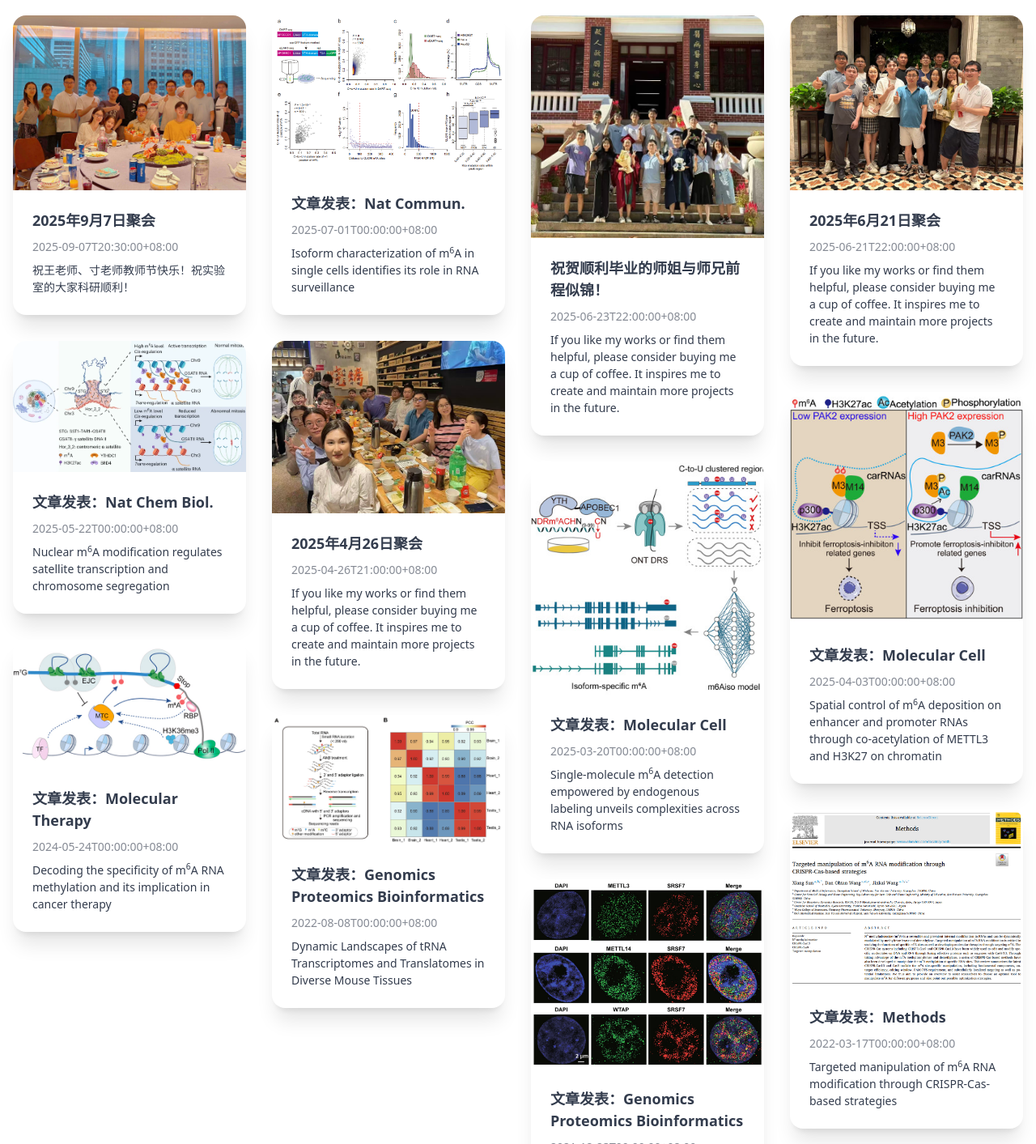
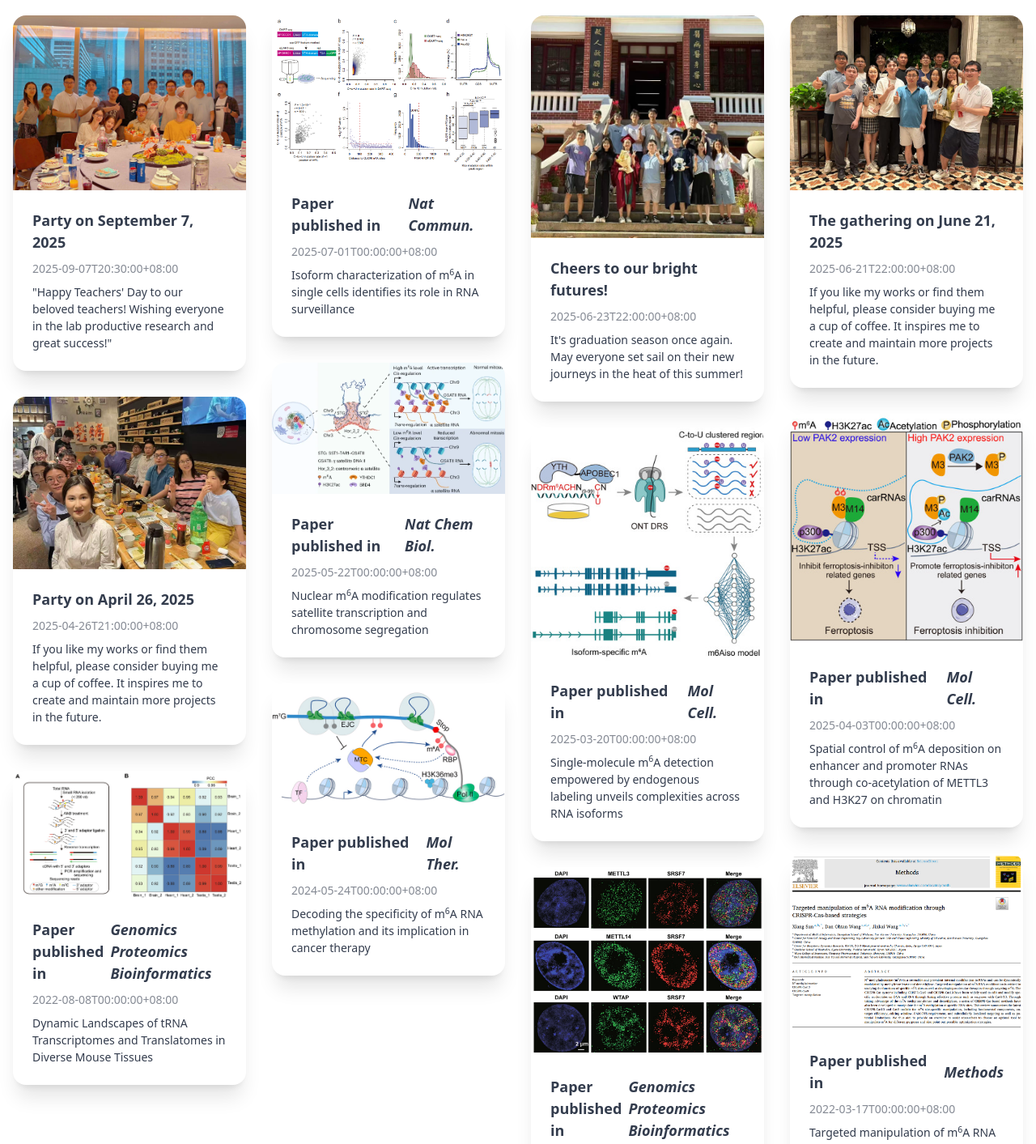
Before and after one commit to WangLabSYSU/wanglabsysu.github.io, a plain HTML site: page album.html in a window 1280 px wide. Shown: the part 109-1522 px from the top of the page at 81% size. Drawn offline with nearby package versions, Linux system fonts and the light colour scheme; a script that the page names is missing.

Commit message:
Add files via upload

```diff
--- a/album.html
+++ b/album.html
@@ -176,9 +176,9 @@
 							</picture>
 						</figure>
 						<div class=card-body>
-							<h3 class=card-title>2025年9月7日聚会</h3>
+							<h3 class=card-title>Party on September 7, 2025</h3>
 							<p class="date text-base-content/60"><span data-format=luxon>2025-09-07T20:30:00+08:00</span></p>
-							<p>祝王老师、寸老师教师节快乐！祝实验室的大家科研顺利！</p>
+							<p>"Happy Teachers' Day to our beloved teachers! Wishing everyone in the lab productive research and great success!"</p>
 						</div>
 					</a>
 				</div>
@@ -192,7 +192,7 @@
 							</picture>
 						</figure>
 						<div class=card-body>
-							<h3 class=card-title>文章发表：Nat Commun.</h3>
+							<h3 class=card-title>Paper published in <i>Nat Commun.</i></h3>
 							<p class="date text-base-content/60"><span data-format=luxon>2025-07-01T00:00:00+08:00</span></p>
 							<p>Isoform characterization of m<sup>6</sup>A in single cells identifies its role in RNA surveillance</p>
 						</div>
@@ -208,9 +208,9 @@
 							</picture>
 						</figure>
 						<div class=card-body>
-							<h3 class=card-title>祝贺顺利毕业的师姐与师兄前程似锦！</h3>
+							<h3 class=card-title>Cheers to our bright futures!</h3>
 							<p class="date text-base-content/60"><span data-format=luxon>2025-06-23T22:00:00+08:00</span></p>
-							<p>If you like my works or find them helpful, please consider buying me a cup of coffee. It inspires me to create and maintain more projects in the future.</p>
+							<p>It's graduation season once again. May everyone set sail on their new journeys in the heat of this summer!</p>
 						</div>
 					</a>
 				</div>
@@ -224,7 +224,7 @@
 							</picture>
 						</figure>
 						<div class=card-body>
-							<h3 class=card-title>2025年6月21日聚会</h3>
+							<h3 class=card-title>The gathering on June 21, 2025</h3>
 							<p class="date text-base-content/60"><span data-format=luxon>2025-06-21T22:00:00+08:00</span></p>
 							<p>If you like my works or find them helpful, please consider buying me a cup of coffee. It inspires me to create and maintain more projects in the future.</p>
 						</div>
@@ -240,7 +240,7 @@
 							</picture>
 						</figure>
 						<div class=card-body>
-							<h3 class=card-title>文章发表：Nat Chem Biol.</h3>
+							<h3 class=card-title>Paper published in <i>Nat Chem Biol.</i></h3>
 							<p class="date text-base-content/60"><span data-format=luxon>2025-05-22T00:00:00+08:00</span></p>
 							<p>Nuclear m<sup>6</sup>A modification regulates satellite transcription and chromosome segregation</p>
 						</div>
@@ -257,7 +257,7 @@
 							</picture>
 						</figure>
 						<div class=card-body>
-							<h3 class=card-title>2025年4月26日聚会</h3>
+							<h3 class=card-title>Party on April 26, 2025</h3>
 							<p class="date text-base-content/60"><span data-format=luxon>2025-04-26T21:00:00+08:00</span></p>
 							<p>If you like my works or find them helpful, please consider buying me a cup of coffee. It inspires me to create and maintain more projects in the future.</p>
 						</div>
@@ -273,7 +273,7 @@
 							</picture>
 						</figure>
 						<div class=card-body>
-							<h3 class=card-title>文章发表：Molecular Cell</h3>
+							<h3 class=card-title>Paper published in <i>Mol Cell.</i></h3>
 							<p class="date text-base-content/60"><span data-format=luxon>2025-04-03T00:00:00+08:00</span></p>
 							<p>Spatial control of m<sup>6</sup>A deposition on enhancer and promoter RNAs through co-acetylation of METTL3 and H3K27 on chromatin</p>
 						</div>
@@ -290,7 +290,7 @@
 							</picture>
 						</figure>
 						<div class=card-body>
-							<h3 class=card-title>文章发表：Molecular Cell</h3>
+							<h3 class=card-title>Paper published in <i>Mol Cell.</i></h3>
 							<p class="date text-base-content/60"><span data-format=luxon>2025-03-20T00:00:00+08:00</span></p>
 							<p>Single-molecule m<sup>6</sup>A detection empowered by endogenous labeling unveils complexities across RNA isoforms</p>
 						</div>
@@ -306,7 +306,7 @@
 							</picture>
 						</figure>
 						<div class=card-body>
-							<h3 class=card-title>文章发表：Molecular Therapy</h3>
+							<h3 class=card-title>Paper published in <i>Mol Ther.</i></h3>
 							<p class="date text-base-content/60"><span data-format=luxon>2024-05-24T00:00:00+08:00</span></p>
 							<p>Decoding the specificity of m<sup>6</sup>A RNA methylation and its implication in cancer therapy</p>
 						</div>
@@ -322,7 +322,7 @@
 							</picture>
 						</figure>
 						<div class=card-body>
-							<h3 class=card-title>文章发表：Genomics Proteomics Bioinformatics</h3>
+							<h3 class=card-title>Paper published in <i>Genomics Proteomics Bioinformatics</i></h3>
 							<p class="date text-base-content/60"><span data-format=luxon>2022-08-08T00:00:00+08:00</span></p>
 							<p>Dynamic Landscapes of tRNA Transcriptomes and Translatomes in Diverse Mouse Tissues</p>
 						</div>
@@ -338,7 +338,7 @@
 							</picture>
 						</figure>
 						<div class=card-body>
-							<h3 class=card-title>文章发表：Methods</h3>
+							<h3 class=card-title>Paper published in <i>Methods</i></h3>
 							<p class="date text-base-content/60"><span data-format=luxon>2022-03-17T00:00:00+08:00</span></p>
 							<p>Targeted manipulation of m<sup>6</sup>A RNA modification through CRISPR-Cas-based strategies</p>
 						</div>
@@ -355,7 +355,7 @@
 							</picture>
 						</figure>
 						<div class=card-body>
-							<h3 class=card-title>文章发表：Genomics Proteomics Bioinformatics</h3>
+							<h3 class=card-title>Paper published in <i>Genomics Proteomics Bioinformatics</i></h3>
 							<p class="date text-base-content/60"><span data-format=luxon>2021-12-23T00:00:00+08:00</span></p>
 							<p>Specific Regulation of m<sup>6</sup>A by SRSF7 Promotes the Progression of Glioblastoma</p>
 						</div>
@@ -374,13 +374,8 @@
 						</a>
 					</p>
 					<p class=text-sm>🌱
-						<a class=hover:underline href="https://zssom.sysu.edu.cn/" target=_blank>
-							Zhongshan school of Medicine
-						</a>
-						,
-						<a class=hover:underline href="https://www.sysu.edu.cn/" target=_blank>
-							Sun Yat-sen University
-						</a>
+						<a class=hover:underline href="https://zssom.sysu.edu.cn/" target=_blank>Zhongshan School of Medicine</a>
+						<a class=hover:underline href="https://www.sysu.edu.cn/" target=_blank>Sun Yat-sen University</a>
 					</p>
 				</div>
 				<!--切换日夜主题-->
```
